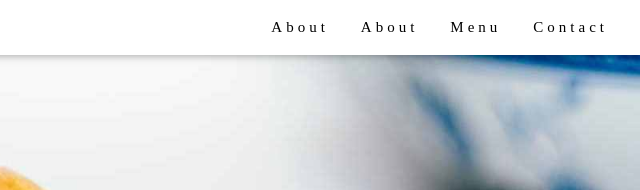
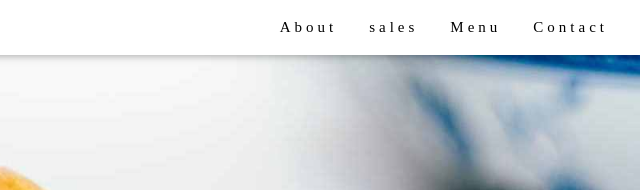
Before and after one commit to PlacidoSF/mywebsite, a plain HTML site: page index.html in a window 1280 px wide. Shown: the top 190 px of the page, 640-1280 px from the left. Drawn offline with nearby package versions, Linux system fonts and the light colour scheme.

Commit message:
Adicionei o menu sales2

```diff
--- a/index.html
+++ b/index.html
@@ -22,7 +22,7 @@ h1, h2, h3, h4, h5, h6 {
     <!-- Right-sided navbar links. Hide them on small screens -->
     <div class="w3-right w3-hide-small">
       <a href="#about" class="w3-bar-item w3-button">About</a>
-      <a href="#sales" class="w3-bar-item w3-button">About</a>
+      <a href="#sales" class="w3-bar-item w3-button">sales</a>
       <a href="#menu" class="w3-bar-item w3-button">Menu</a>
       <a href="#contact" class="w3-bar-item w3-button">Contact</a>
     </div>
```
